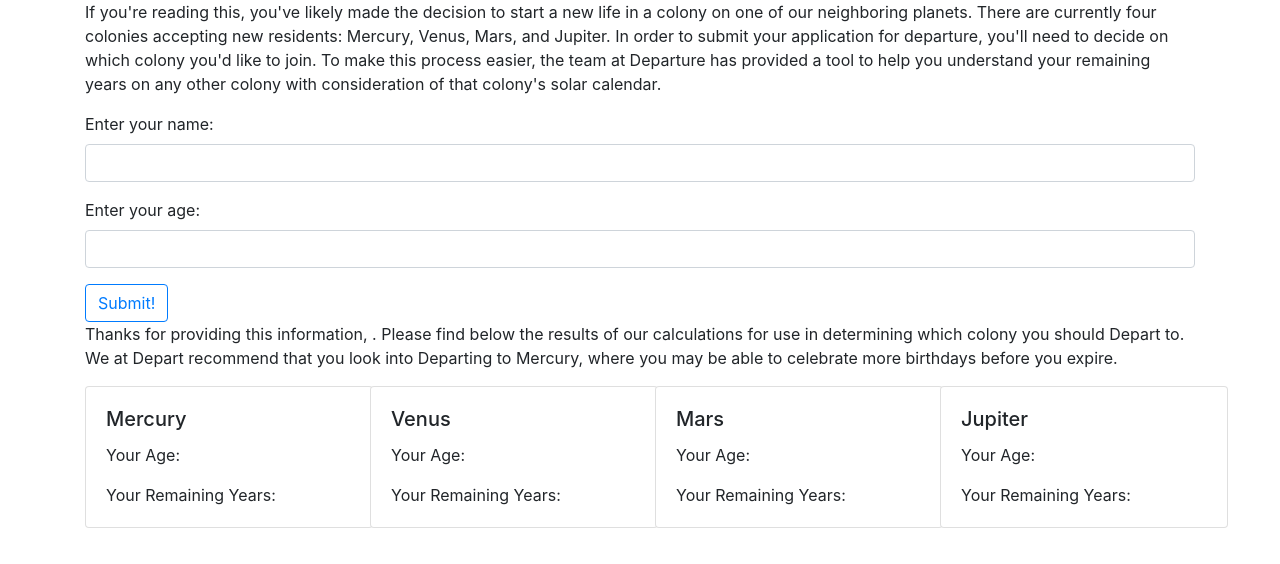
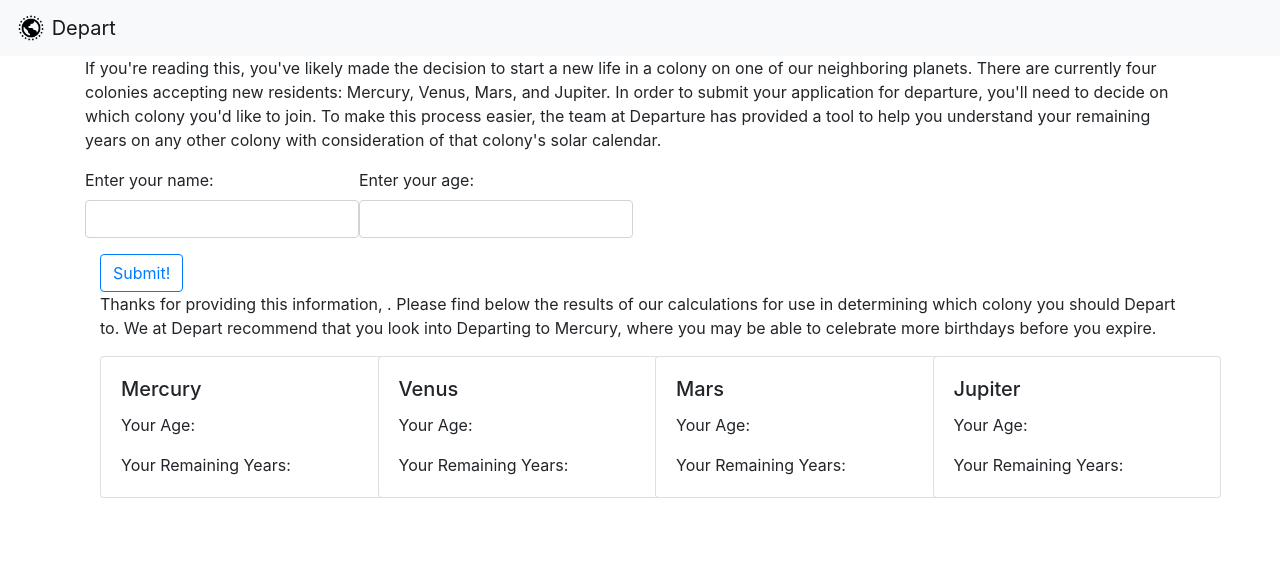
Before and after one commit to Zahnen/solar-age-calculator, a website built with webpack: page src/index.html in a window 1280 px wide. Built offline with nearby package versions, Linux system fonts and the light colour scheme.

Commit message:
add assets directory, add logo icon, add navbar to index.html

```diff
--- a/src/index.html
+++ b/src/index.html
@@ -4,18 +4,26 @@
   <title>Solar Age Calculator</title>
 </head>
 <body>
+  <nav class="navbar navbar-light bg-light">
+    <a class = "navbar-brand" href="#">
+      <img src="./assets/images/logo.png" width="30" height="30" class="d-inline-block align-top" alt=""> Depart
+    </a>
+  </nav>
   <div class="container">
     <div>
       <p>If you're reading this, you've likely made the decision to start a new life in a colony on one of our neighboring planets. There are currently four colonies accepting new residents: Mercury, Venus, Mars, and Jupiter. In order to submit your application for departure, you'll need to decide on which colony you'd like to join. To make this process easier, the team at Departure has provided a tool to help you understand your remaining years on any other colony with consideration of that colony's solar calendar.</p>
     </div>
+    <div class="container">
     <form id="userForm">
-      <div class="form-group">
-        <label for="name">Enter your name:</label>
-        <input id="name" class="form-control" type="string" required/>
-      </div>
-      <div class="form-group">
-        <label for="age">Enter your age:</label>
-        <input id="age" class="form-control" type="number" required/>
+      <div class="form-group row">
+        <div class="col-xs-3">
+          <label for="name">Enter your name:</label>
+          <input id="name" class="form-control" type="text" required/>
+        </div>
+        <div class="col-xs-3">
+          <label for="age">Enter your age:</label>
+          <input id="age" class="form-control" type="number" required/>
+        </div>
       </div>
       <button type="submit" class="btn btn-outline-primary">Submit!</button>
     </form>
```
Also changed, not shown: src/assets/images/logo.png (added).
